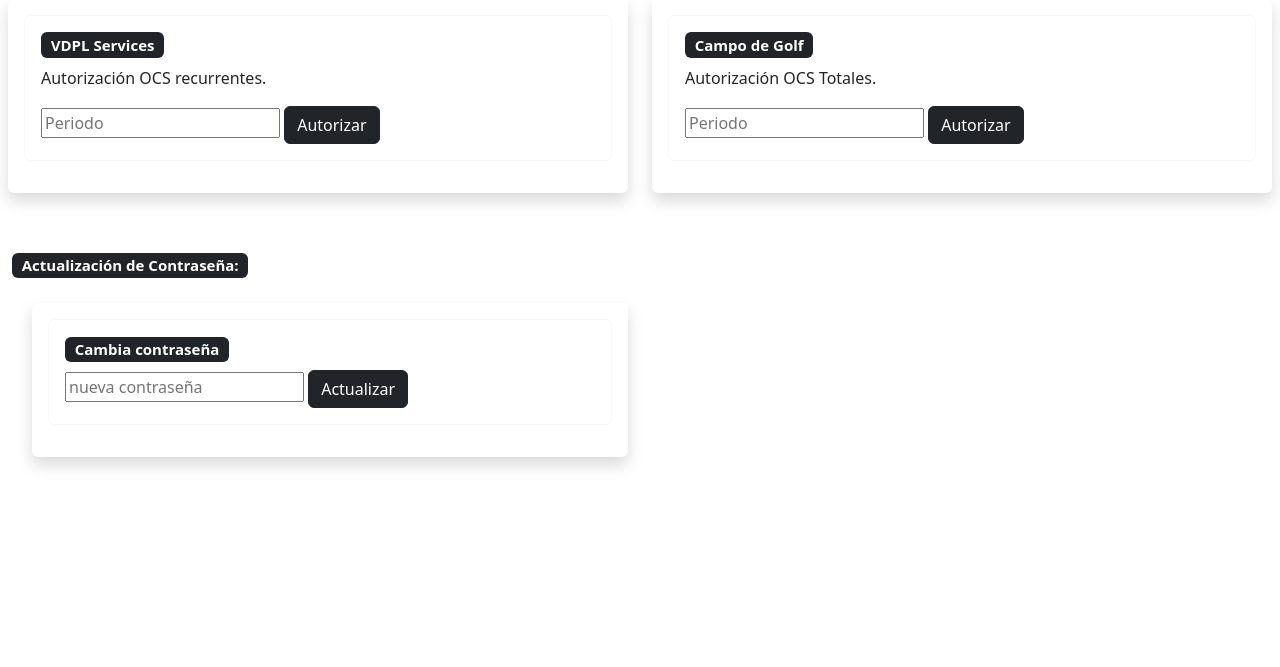
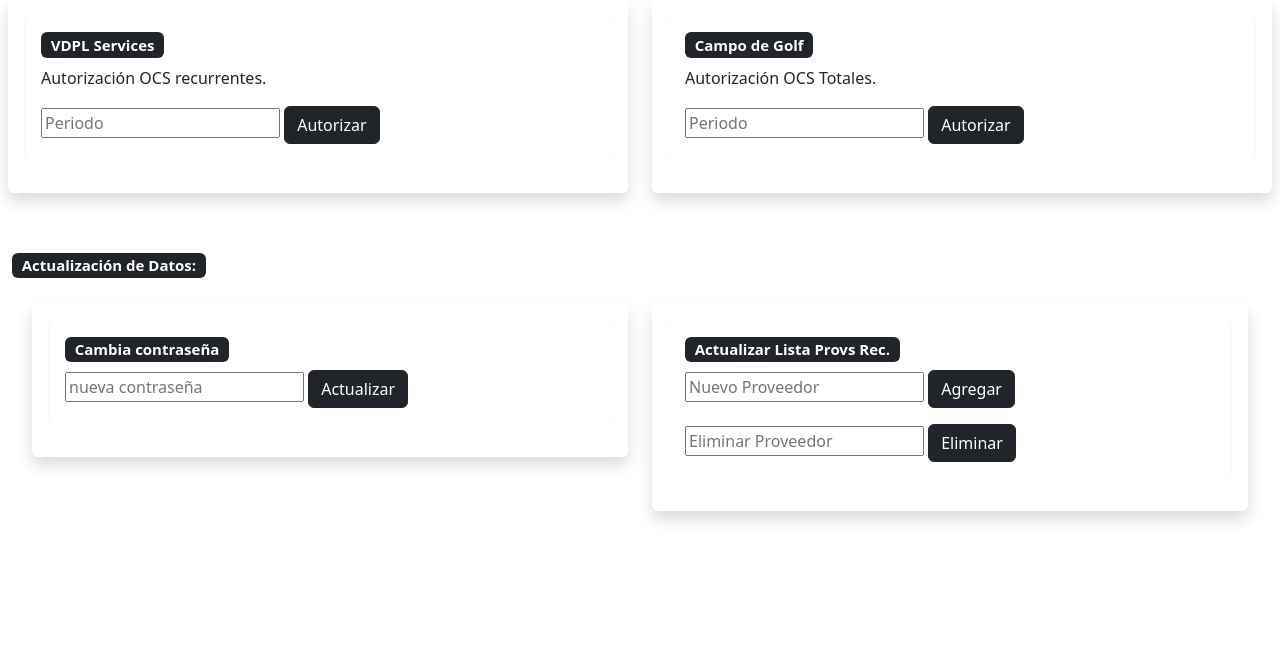
Before and after one commit to sergioelenes/personalincc, a Flask app: page /login in a window 1280 px wide. Shown: the part 658-1325 px from the top of the page. Before the commit the page ends 1126 px from the top, so only its background shows below. Run offline with Flask 2, Linux system fonts and the light colour scheme.

Commit message:
add remove provs
add remove provs

```diff
--- a/app.py
+++ b/app.py
@@ -131,6 +131,32 @@ def cambiacontra():
                         flash(f' el password se a modificado correctamente a "  {passw}  "','contra')
                 return render_template('ocss.html')
 
+@app.route("/addprovs", methods=['GET','POST'])
+@basic_auth.required
+def addprovs():
+        if request.method == 'POST':
+                if request.form['newprov'] == "":
+                        pass
+                elif request.form['newprov'] != "":
+                        provsvdpl.append(request.form['newprov'])
+
+                flash(f' listado de proveedores:  {provsvdpl}','provs')
+                return render_template('ocss.html')
+
+@app.route("/remprovs", methods=['GET','POST'])
+@basic_auth.required
+def remprovs():
+        if request.method == 'POST':
+                if request.form['remprovs'] == "":
+                        pass
+                elif request.form['remprovs'] != "":
+                        provsvdpl.remove(request.form['remprovs'])
+
+                flash(f' listado de proveedores:  {provsvdpl}','provs')
+                return render_template('ocss.html')
+
+
+
 
 
 
--- a/funciones.py
+++ b/funciones.py
@@ -8,7 +8,7 @@ urllib3.disable_warnings()
 
 r = requests.Session()
 
-provsvdpl = ["A1190*", "A3888*", "A1855*", "A0201*","A3074*", "A6590*", "A0185*", "A3713*", "A0007*", "A0308*", "A3599*", "A0411*", "A3551*", "A2914*","A3004*", "C1002*", "D0099*", "A0739*", "D1178*", "A0176*", "A0465*", "M0235*"]
+provsvdpl = ["A1190*", "A3888*", "A1855*", "A0201*","A3074*", "A6590*", "A0185*", "A3713*", "A0007*", "A0308*", "A3599*", "A0411*", "A3551*", "A2914*","A3004*", "C1002*", "D0099*", "A0739*", "D1178*", "A0176*", "A0465*", "XXX*"]
 provsservices = ["D0099"]
 provscdg = ["A3004", "D0099"]
 links = []
--- a/templates/ocss.html
+++ b/templates/ocss.html
@@ -109,7 +109,7 @@
       {% endif %}
       {% endwith %}
 
-      <p class="lead text"><span class="badge bg-dark"> Actualización de Contraseña:</span></p>
+      <p class="lead text"><span class="badge bg-dark"> Actualización de Datos:</span></p>
       <div class="container-fluid">
         <div class="row p-2">
           <div class="col-sm-6 mb-3 mb-sm-0">
@@ -132,6 +132,28 @@
               </div>
             </div>
           </div>
+          <div class="col-sm-6 mb-3 mb-sm-0">
+            <div class="shadow p-3 mb-5 bg-body rounded">
+              <div class="card border-light mb-3">
+                <div class="card-body">
+                  <h5 class="card-title"><span class="badge bg-dark">Actualizar Lista Provs Rec.</span></h5>
+                  <form action="/addprovs" method="POST">
+                    <input type="text" name="newprov" placeholder="Nuevo Proveedor">
+                    <button type="submit" class="btn btn-dark">Agregar</button>
+                  </form>
+                  <p></p>
+                  <form action="/remprovs" method="POST">
+                    <input type="text" name="remprovs" placeholder="Eliminar Proveedor">
+                    <button type="submit" class="btn btn-dark">Eliminar</button>
+                  </form>
+                  {% with messages = get_flashed_messages(category_filter=["provs"]) %}
+                  {% if messages %}
+                  {% for message in messages %}
+                  <p>{{message}}</p>
+                  {% endfor %}
+                  {% endif %}
+                  {% endwith %}
         </div>
       </div>
+
 {% endblock %}
```
